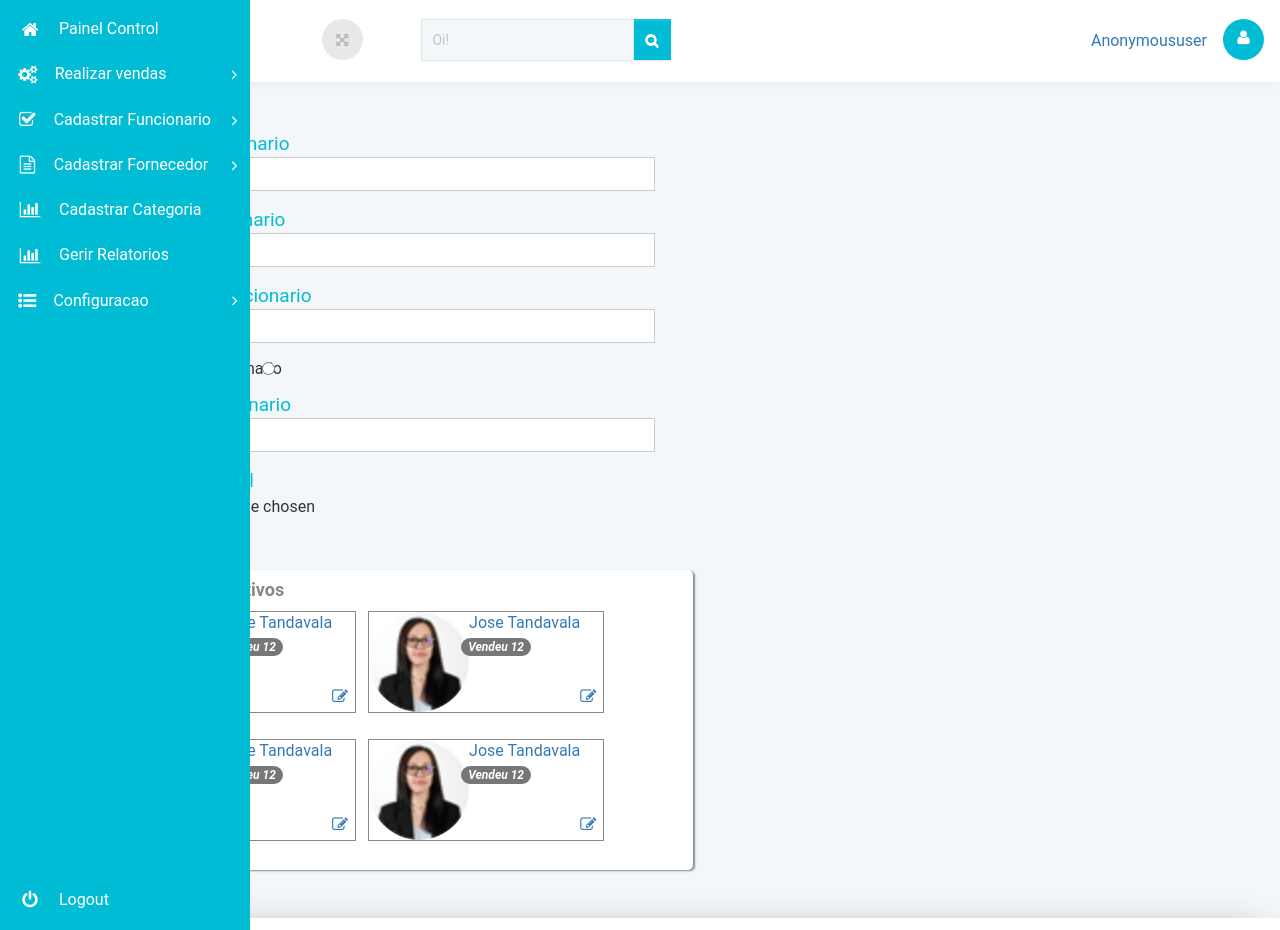
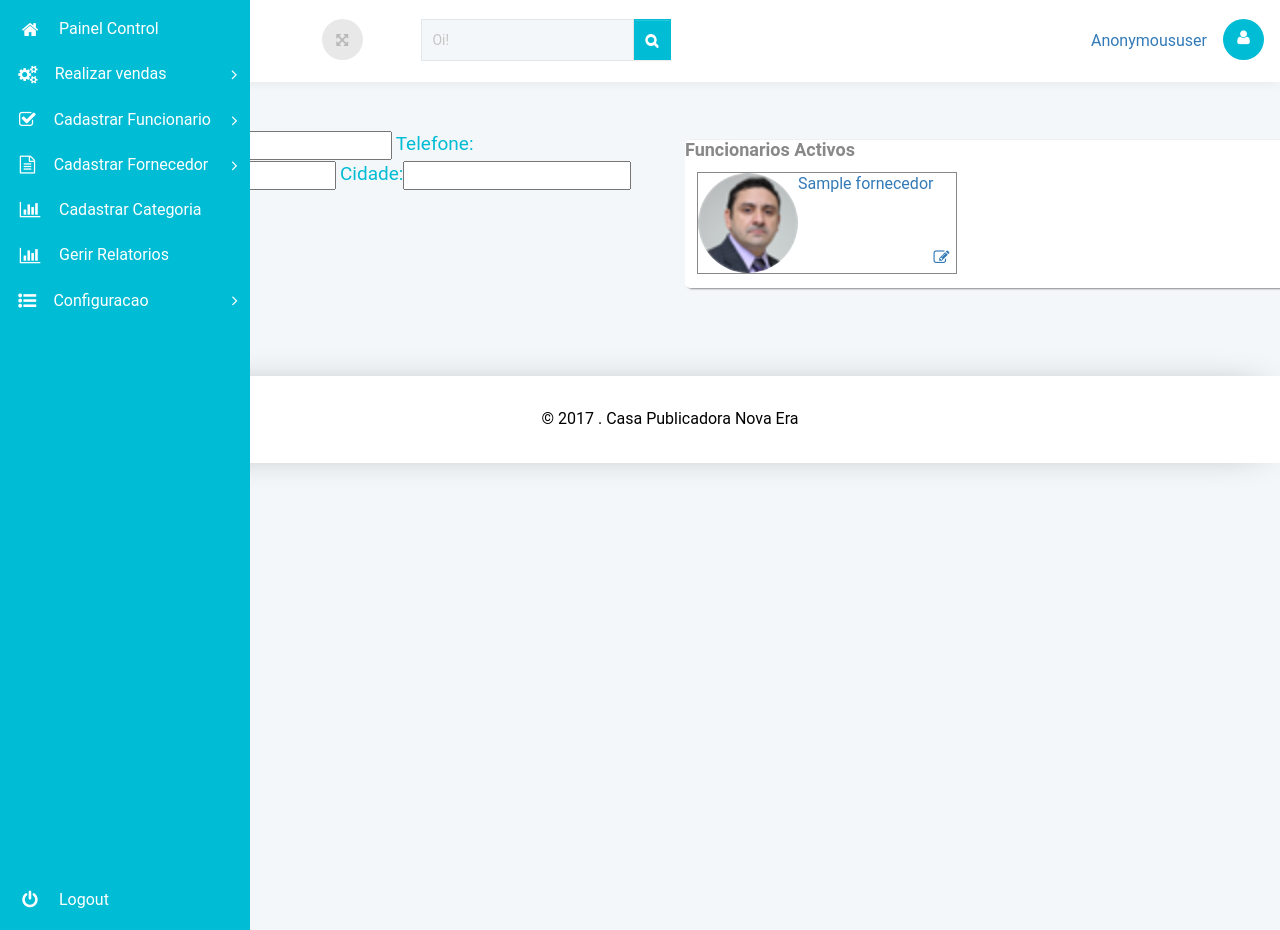
Before and after one commit to Moisestuli/karrata, a Django app: page /admin/fornecedor/ in a window 1280 px wide. Run offline with Django 3.2, Linux system fonts and the light colour scheme; tables that the repository leaves empty hold one stand-in row (values such as "Sample post"); some libraries are stand-ins or nearby versions.

Commit message:
actualizando funcionarios

```diff
--- a/administrador/templates/funcionario.html
+++ b/administrador/templates/funcionario.html
@@ -35,12 +35,13 @@
               <img src="/static/img/2.png" class="img-circle" width="100" height="100" />
               <p><a href="#">{{ user.username  }}</a></p>
 
-               <a class="fa fa-edit"></a>
+               <a class="fa fa-edit" href="/admin/configuracao/funcionario/{{ user.id }}/"></a>
             </div>
             {% endif %}
-        {% endfor %}
+        {% endfor %}<div class="clearfix"></div>
       </div><!-- ./ funcionarios -->
     </div>
+    <!--
     <div class="paginacao">
       <ul class="pager">
         {% if users.has_previous %}
@@ -52,6 +53,7 @@
         {% endif %}
       </ul>
     </div>
+  -->
   </div>
  </div>
 {% endblock %}
--- a/administrador/urls.py
+++ b/administrador/urls.py
@@ -7,7 +7,8 @@
 
     url(r'^criar-funcionario/$', criafuncionario, name='criafuncionario'),
     url(r'^fornecedor/$', adiciona_fornecedor, name="fornecedor"),
-    url(r'^configuracao/$', configuracao, name='configuracao'),
+    url(r'^configuracao/funcionario/(?P<pk>[0-9]+)/$', funcionario_editar),
+    url(r'^configuracao/fornecedor/(?P<pk>[0-9]+)/$', fornecedor_editar),
     url(r'^analise/$', analise_dados, name='analise'),
     url(r'^eliminar/(?P<username>[-\w]+)/$', funcionario_eliminar ),
     url(r'^editar/(?P<username>[-\w]+)/$', funcionario_editar ),
--- a/fornecedor/views.py
+++ b/fornecedor/views.py
@@ -3,7 +3,7 @@
 from django.shortcuts import render, get_object_or_404
 from django.http import HttpResponse, HttpResponseRedirect
 from fornecedor.forms import FornecedorForm
-
+from fornecedor.models import Fornecedor
 
 def adiciona_fornecedor(request):
 
@@ -17,18 +17,14 @@
         f.nome = nome
         f.telefone = telefone
         f.cidade = cidade
-
-        if nome == '' or telefone == '' or cidade == '':
-            return HttpResponse('O campo esta vazio, preencha os campos vazios')
-        else:
-            f.save()
+        f.save()
 
         return HttpResponseRedirect('/admin/fornecedor/')
 
 
     args = {}
     args['fornecedores'] = Fornecedor.objects.all()
-
+    args['form'] = FornecedorForm
     return render(request, 'fornecedor/index.html', args)
 
 def fornecedor_eliminar(request, username):
@@ -62,3 +58,8 @@
         return HttpResponseRedirect('/admin/fornecedor/')
 
     return HttpResponse("Nao e seguro")
+
+def fornecedor_editar(request, pk):
+    args = {}
+    args['fornecedor']  = get_object_or_404(Fornecedor, pk=pk)
+    return render(request, 'fornecedor/editar.html', args)
--- a/static/css/default.css
+++ b/static/css/default.css
@@ -188,7 +188,7 @@
 .main-grid .row .list-func {
   width: 600px;
   background: #fff;
-  height: 300px;
+  height: auto;
   border-radius: 5px;
   box-shadow: 2px 1px 2px #888;
 }
@@ -298,3 +298,18 @@
   border-image: round;
   border-radius: 5px;
 }
+.container .row-now .funcionario-editar {
+  width: 600px;
+  height: auto;
+  margin: 20px auto;
+  padding: 10px;
+  background: #fff;
+  box-shadow: 2px 1px 2px #ccc;
+
+}
+.row-now .funcionario-editar .form .form-group ul li {
+  display: none;
+}
+.row .col-md-6 .form .form-group ul li {
+  display: none;
+}
--- a/templates/fornecedor/index.html
+++ b/templates/fornecedor/index.html
@@ -1,4 +1,5 @@
 {% extends "padrao/base.html" %}
+{% load bootstrap %}
 <!---
       Block do titulo
       ------------------------------------------------------------>
@@ -13,68 +14,37 @@
  <div class="row">
   <div class="col-md-6">
     <div class="form">
-      <form role="form">
+      <form role="form" action="/admin/fornecedor/" method="post">
+        {% csrf_token %}
         <div class="form-group">
-          <label for="name">Nome do Funcionario</label>
-          <input type="text" class="form-control">
+          {{ form|bootstrap }}
         </div>
-        <div class="form-group">
-          <label for="name">Email do Funcionario</label>
-          <input type="text" class="form-control">
-        </div>
-        <div class="form-group">
-          <label for="name">Telefone do Funcionario</label>
-          <input type="text" class="form-control">
-        </div>
-        <div class="radio">
-          <label>Admin <input type="radio"></label>
-          <label>Funcionario <input type="radio"></label>
-        </div>
-        <div class="form-group">
-          <label for="name">Senha do Funcionario</label>
-          <input type="password" class="form-control">
-        </div>
-        <div class="form-group">
-          <label for="inputfile">Imagem Do Perfil</label>
-          <input type="file" id="inputfile">
-        </div>
-
-
         <button type="submit" class="btn btn-primary"><i class="fa fa-send"></i> Cadastrar</button>
       </form>
     </div>
   </div>
-  <div class="col-md-6 list-func">
-    <h2>Fornecedroes Activos</h2>
+  <div class="col-md-6 func-capa">
 
-    <div class="funcionarios">
-      <div class="profile">
-        <img src="/static/img/2.png" class="img-circle" width="100" height="100" />
-        <p><a href="#">Jose Tandavala</a></p>
-         <i class="badge">Vendeu 12</i>
 
-         <a class="fa fa-edit"></a>
-      </div>
-      <div class="profile">
-        <img src="/static/img/1.png" class="img-circle" width="100" height="100" />
-        <p><a href="#">Jose Tandavala</a></p>
-         <i class="badge">Vendeu 12</i>
-         <a class="fa fa-edit"></a>
-      </div>
-      <div class="profile">
-        <img src="/static/img/2.png" class="img-circle" width="100" height="100" />
-        <p><a href="#">Jose Tandavala</a></p>
-         <i class="badge">Vendeu 12</i>
+    <div class="list-func">
+        <h2>Funcionarios Activos</h2>
+      <div class="funcionarios">
+          {% if fornecedores %}
+            {% for each in fornecedores %}
+            <div class="profile">
+              <img src="/static/img/2.png" class="img-circle" width="100" height="100" />
+              <p><a href="#">{{ each.nome  }}</a></p>
 
-         <a class="fa fa-edit"></a>
-      </div>
-      <div class="profile">
-        <img src="/static/img/1.png" class="img-circle" width="100" height="100" />
-        <p><a href="#">Jose Tandavala</a></p>
-         <i class="badge">Vendeu 12</i>
-         <a class="fa fa-edit"></a>
-      </div>
-    </div><!-- ./ funcionarios -->
+               <a class="fa fa-edit" href="/admin/configuracao/fornecedor/{{ each.id }}"></a>
+            </div>
+            {% endfor %}
+          {% endif %}<div class="clearfix"></div>
+      </div><!-- ./ funcionarios -->
+    </div>
+    <div class="paginacao">
+      <ul class="pager">
+      </ul>
+    </div>
   </div>
  </div>
 {% endblock %}
```
Also changed, not shown: funcionario/views.py (+17 -5 lines), templates/fornecedor/editar.html (+31 -29 lines), templates/funcionario/editar.html (+15 -22 lines).
